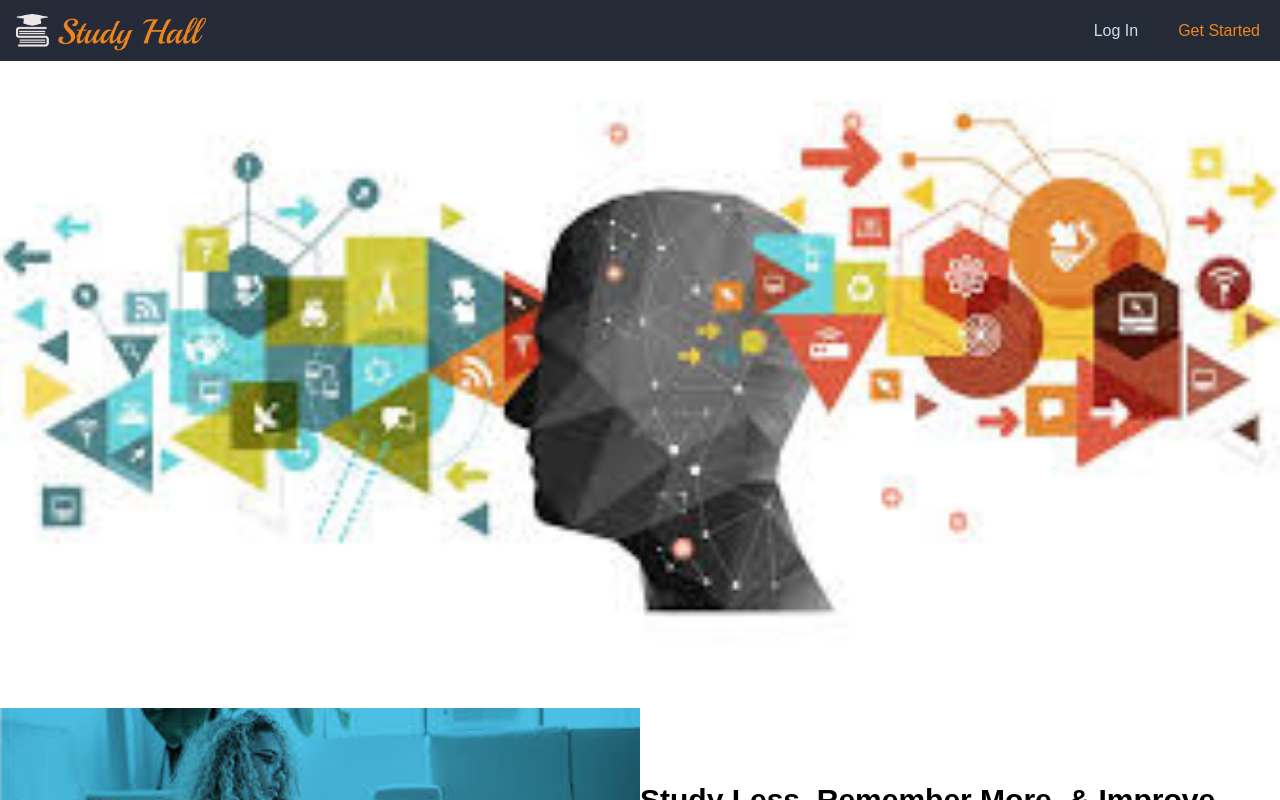
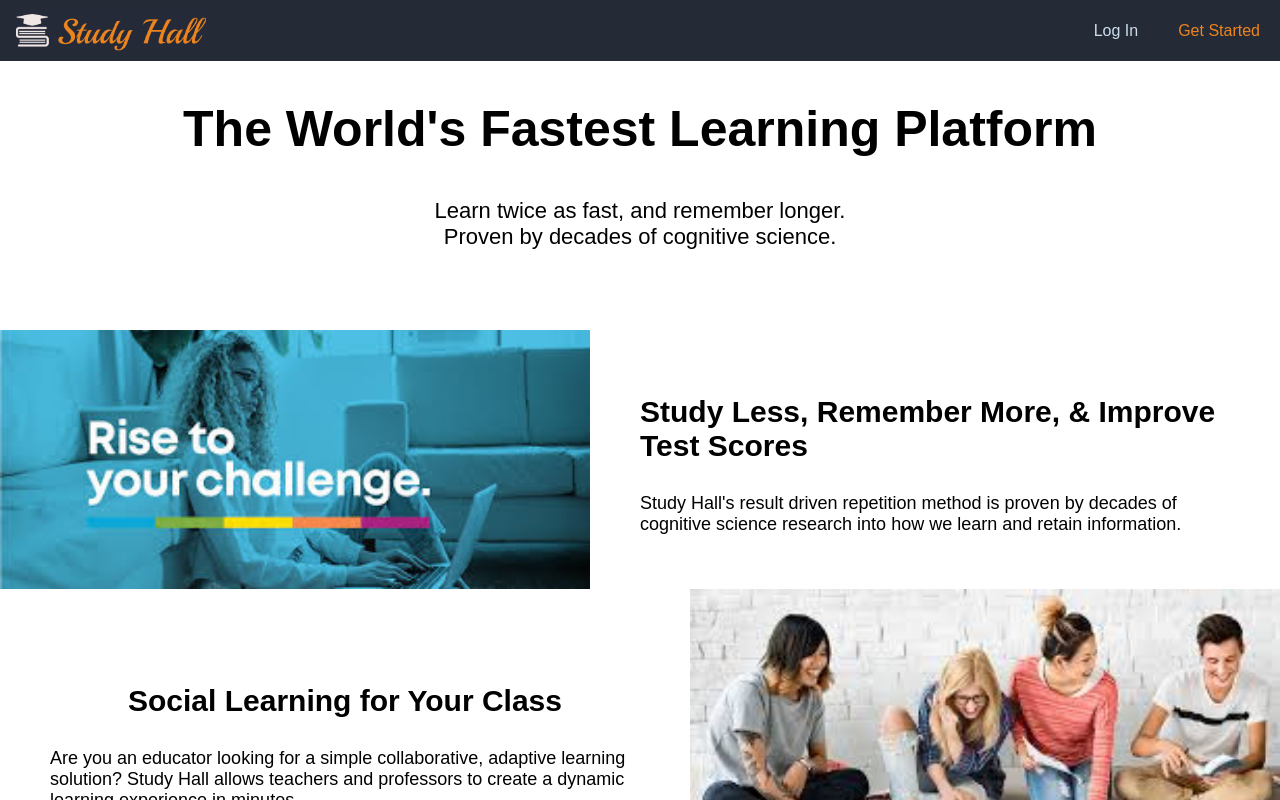
Before and after one commit to sushilt553/Study-Hall, a React (Create React App) app in the folder client/: page / in a window 1280 px wide. Shown: the top 800 px of the page. Built offline with nearby package versions, Linux system fonts and the light colour scheme.

Commit message:
Style for splash page images and header details fixed

```diff
--- a/client/src/pages/SplashPage.js
+++ b/client/src/pages/SplashPage.js
@@ -10,9 +10,20 @@ export default () => {
   return (
     <>
       <div className="splash-container">
-        <div className="header-img-container">
-          <div className="header-img">
-            <img src={Header} alt="header" />
+        <div className="header-container">
+          <p className="header-statement1">
+            The World's Fastest Learning Platform
+          </p>
+          <p className="header-statement2">
+            Learn twice as fast, and remember longer.
+          </p>
+          <p className="header-statement2">
+            Proven by decades of cognitive science.
+          </p>
+          <div className="header-img-container">
+            <div className="header-img">
+              {/* <img src={Header} alt="header" /> */}
+            </div>
           </div>
         </div>
         <div className="panel-container">
--- a/client/src/pages/assets/CSS/splash.css
+++ b/client/src/pages/assets/CSS/splash.css
@@ -1,12 +1,31 @@
 .splash-container {
-  /* padding-top: 100px; */
-  display: flex;
-  flex-direction: column;
   background: white;
 }
 
+.header-container {
+  padding: 100px 0px 80px 0px;
+  display: flex;
+  flex-direction: column;
+  align-items: center;
+
+}
+
+.header-statement1 {
+  font-weight: 900;
+  font-size: 50px;
+  margin-bottom: 40px;
+}
+
+.header-statement2 {
+  font-size: 22px;
+}
+
+.header-statement3 {
+
+}
+
 .header-img-container {
-
+  /* margin: 0px 130px 130px 130px; */
 }
 
 .header-img {
@@ -17,18 +36,22 @@
 .panel-container {
   display: flex;
   flex-direction: row;
-  margin-bottom: 20px;
+  /* margin-bottom: 30px; */
   align-items: center;
 
 }
 
 .img-container {
-  width: 50vw;
+  width: 50%;
+  height: 100%;
 }
 
 .panel-details {
   width: 50vw;
-  font-size: 18px;
+  display: flex;
+  flex-direction: column;
+  align-items: center;
+  margin: 0px 50px 0px 50px;
 }
 
 .panel-title {
@@ -36,6 +59,7 @@
 }
 
 .panel-paragraph {
-  margin: 0px 20px 20px 20px;
+  font-size: 18px;
+  margin-bottom: 20px;
 
 }
```
